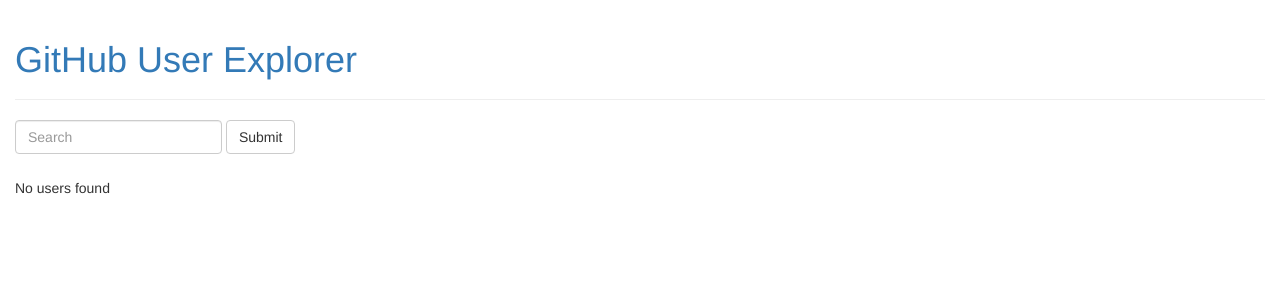
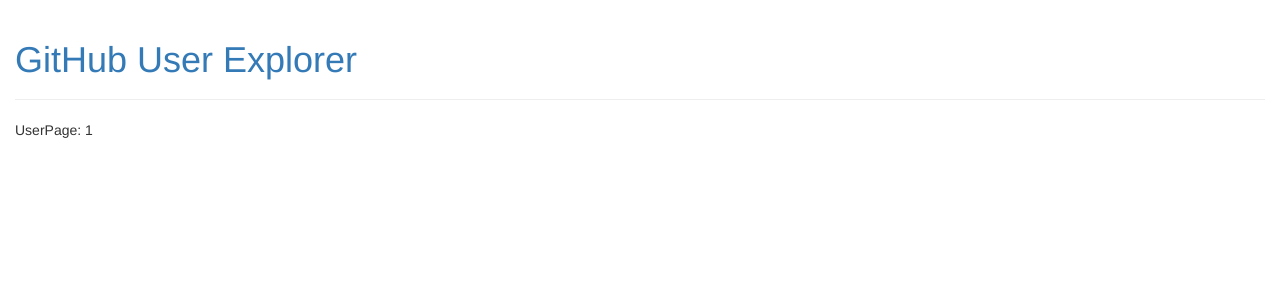
Before and after one commit to 44px/github-user-explorer, a React (Create React App) app: page /user/1 in a window 1280 px wide. Shown: the top 300 px of the page. Built offline with nearby package versions, Linux system fonts and the light colour scheme.

Commit message:
add routing, separate user list and user pages

```diff
--- a/package.json
+++ b/package.json
@@ -8,6 +8,7 @@
     "react": "^15.6.1",
     "react-bootstrap": "^0.31.2",
     "react-dom": "^15.6.1",
+    "react-router-dom": "^4.2.2",
     "react-scripts": "1.0.13"
   },
   "scripts": {
--- a/src/App.js
+++ b/src/App.js
@@ -1,65 +1,25 @@
 import React, {Component} from 'react';
-import {Form, FormGroup, FormControl, Button, PageHeader} from 'react-bootstrap';
-import UserList from './UserList/UserList';
+import {BrowserRouter as Router, Route, Redirect, Link, Switch} from 'react-router-dom';
+import {PageHeader} from 'react-bootstrap';
+import UserListPage from './user-list/UserListPage';
+import UserPage from './user/UserPage';
 
-class App extends Component {
-    constructor(props) {
-        super(props);
-        this.state = {
-            query: '',
-            users: []
-        };
-
-        this.onQueryChange = this.onQueryChange.bind(this);
-        this.onSearch = this.onSearch.bind(this);
-    }
-
-    onQueryChange(e) {
-        this.setState({
-            query: e.target.value
-        });
-    }
-
-    onSearch(e) {
-        e.preventDefault();
-        const URL = `https://api.github.com/search/users?type=all&sort=updated&per_page=100&q=${this.state.query}&page=1`;
-        fetch(URL).then((response) => {
-            return response.json();
-        }).then((response) => {
-            this.setState({
-                users: response.items
-            })
-        });
-    }
-
+export default class App extends Component {
     render() {
         return (
-            <div className='container-fluid'>
-                <PageHeader>
-                    <a href="/">GitHub User Explorer</a>
-                </PageHeader>
+            <Router>
+                <div className='container-fluid'>
+                    <PageHeader>
+                        <Link to='/'>GitHub User Explorer</Link>
+                    </PageHeader>
 
-                <Form inline
-                      onSubmit={this.onSearch}>
-                    <FormGroup>
-                        <FormControl type="text"
-                                     placeholder="Search"
-                                     value={this.state.query}
-                                     onChange={this.onQueryChange}
-                        />
-                    </FormGroup>
-                    {' '}
-                    <Button type="submit">Submit</Button>
-                </Form>
-
-                <div style={{marginTop: '24px'}}>
-                    <UserList list={this.state.users}
-                              onSelect={()=>{}}
-                    />
+                    <Switch>
+                        <Route path='/' exact component={UserListPage} />
+                        <Route path='/user/:username' component={UserPage} />
+                        <Redirect to='/' />
+                    </Switch>
                 </div>
-            </div>
+            </Router>
         );
     }
 }
-
-export default App;
--- a/src/UserList/UserList.js
+++ /dev/null
@@ -1,37 +0,0 @@
-import React, {Component} from 'react';
-import PropTypes from 'prop-types';
-import {Media} from 'react-bootstrap';
-
-class UserList extends Component {
-    static propTypes = {
-        list: PropTypes.array.isRequired,
-        onSelect: PropTypes.func.isRequired
-    };
-
-    render() {
-        const users = this.props.list.map((user, index) => {
-            return (
-                <Media key={index}>
-                    <Media.Left align='top'>
-                        <img src={user.avatar_url}
-                             alt={user.login}
-                             width={64}
-                             height={64}
-                        />
-                    </Media.Left>
-                    <Media.Body>
-                        <Media.Heading>{user.login}</Media.Heading>
-                    </Media.Body>
-                </Media>
-            );
-        });
-
-        if (users.length === 0) {
-            return <div className='UserList'>No users found</div>;
-        }
-
-        return <div className='UserList'>{users}</div>;
-    }
-}
-
-export default UserList;
--- /dev/null
+++ b/src/user-list/UserList.js
@@ -0,0 +1,38 @@
+import React, {Component} from 'react';
+import {Link} from 'react-router-dom';
+import PropTypes from 'prop-types';
+import {Media} from 'react-bootstrap';
+
+export default class UserList extends Component {
+    static propTypes = {
+        list: PropTypes.array.isRequired,
+        onSelect: PropTypes.func.isRequired
+    };
+
+    render() {
+        const users = this.props.list.map((user, index) => {
+            return (
+                <Media key={index}>
+                    <Link to={`user/${user.login}`}>
+                        <Media.Left align='top'>
+                            <img src={user.avatar_url}
+                                 alt={user.login}
+                                 width={64}
+                                 height={64}
+                            />
+                        </Media.Left>
+                        <Media.Body>
+                            <Media.Heading>{user.login}</Media.Heading>
+                        </Media.Body>
+                    </Link>
+                </Media>
+            );
+        });
+
+        if (users.length === 0) {
+            return <div className='UserList'>No users found</div>;
+        }
+
+        return <div className='UserList'>{users}</div>;
+    }
+}
--- /dev/null
+++ b/src/user-list/UserListPage.js
@@ -0,0 +1,59 @@
+import React, {Component} from 'react';
+import {Form, FormGroup, FormControl, Button} from 'react-bootstrap';
+import UserList from './UserList';
+
+export default class UserListPage extends Component {
+    constructor(props) {
+        super(props);
+        this.state = {
+            query: '',
+            users: []
+        };
+
+        this.onQueryChange = this.onQueryChange.bind(this);
+        this.onSearch = this.onSearch.bind(this);
+    }
+
+    onQueryChange(e) {
+        this.setState({
+            query: e.target.value
+        });
+    }
+
+    onSearch(e) {
+        e.preventDefault();
+        const URL = `https://api.github.com/search/users?type=all&sort=updated&per_page=100&q=${this.state.query}&page=1`;
+        fetch(URL).then((response) => {
+            return response.json();
+        }).then((response) => {
+            this.setState({
+                users: response.items
+            })
+        });
+    }
+
+    render() {
+        return (
+            <div>
+                <Form inline
+                      onSubmit={this.onSearch}>
+                    <FormGroup>
+                        <FormControl type="text"
+                                     placeholder="Search"
+                                     value={this.state.query}
+                                     onChange={this.onQueryChange}
+                        />
+                    </FormGroup>
+                    {' '}
+                    <Button type="submit">Submit</Button>
+                </Form>
+
+                <div style={{marginTop: '24px'}}>
+                    <UserList list={this.state.users}
+                              onSelect={()=>{}}
+                    />
+                </div>
+            </div>
+        );
+    }
+}
--- /dev/null
+++ b/src/user/UserPage.js
@@ -0,0 +1,12 @@
+import React, {Component} from 'react';
+
+export default class UserPage extends Component {
+    constructor(props) {
+        super(props);
+    }
+
+    render() {
+        const {username} = this.props.match.params;
+        return <div>UserPage: {username}</div>
+    }
+}
```
Also changed, not shown: 1 other file (tests, documents, lock files or other folders).
